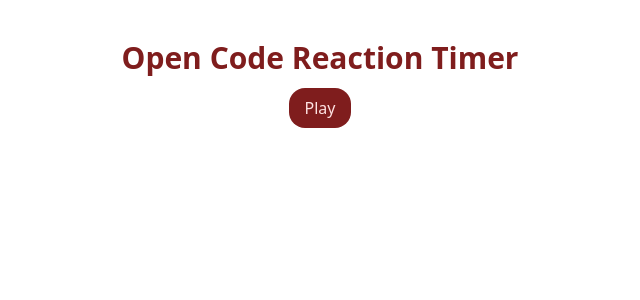
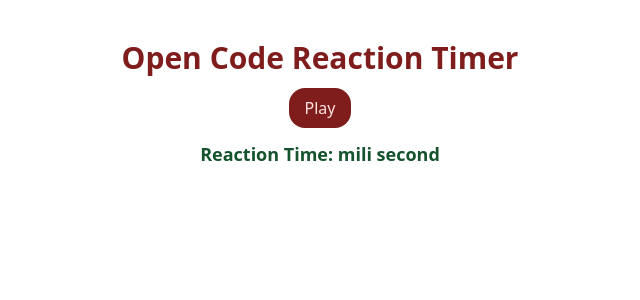
Before and after one commit to atroopa/reaction-vue, a Vue app: page / in a window 1280 px wide. Shown: the top 300 px of the page, without its empty margins (320-960 px from the left). Built offline with nearby package versions, Linux system fonts and the light colour scheme.

Commit message:
reaction time work true

```diff
--- a/src/App.vue
+++ b/src/App.vue
@@ -4,9 +4,9 @@
     <button
       @click="start"
       :disabled="isPlaying"
-      @end="endGame"
       class="bg-red-900 px-4 py-2 my-3 rounded-2xl text-red-100">Play</button>
-    <Block v-if="isPlaying" :delay="delay" />
+      <p class="font-bold text-lg text-green-900 ">Reaction Time: {{score}} mili second</p>
+      <Block v-if="isPlaying" :delay="delay" @end="endGame"/>
   </div>
 </template>
 
@@ -32,8 +32,8 @@ import Block from './components/Block.vue'
         this.isPlaying = true
         console.log(this.delay)
       },
-      endGame(){
-
+      endGame(reactionTime){
+        this.score = reactionTime
       }
     }
   }
```
